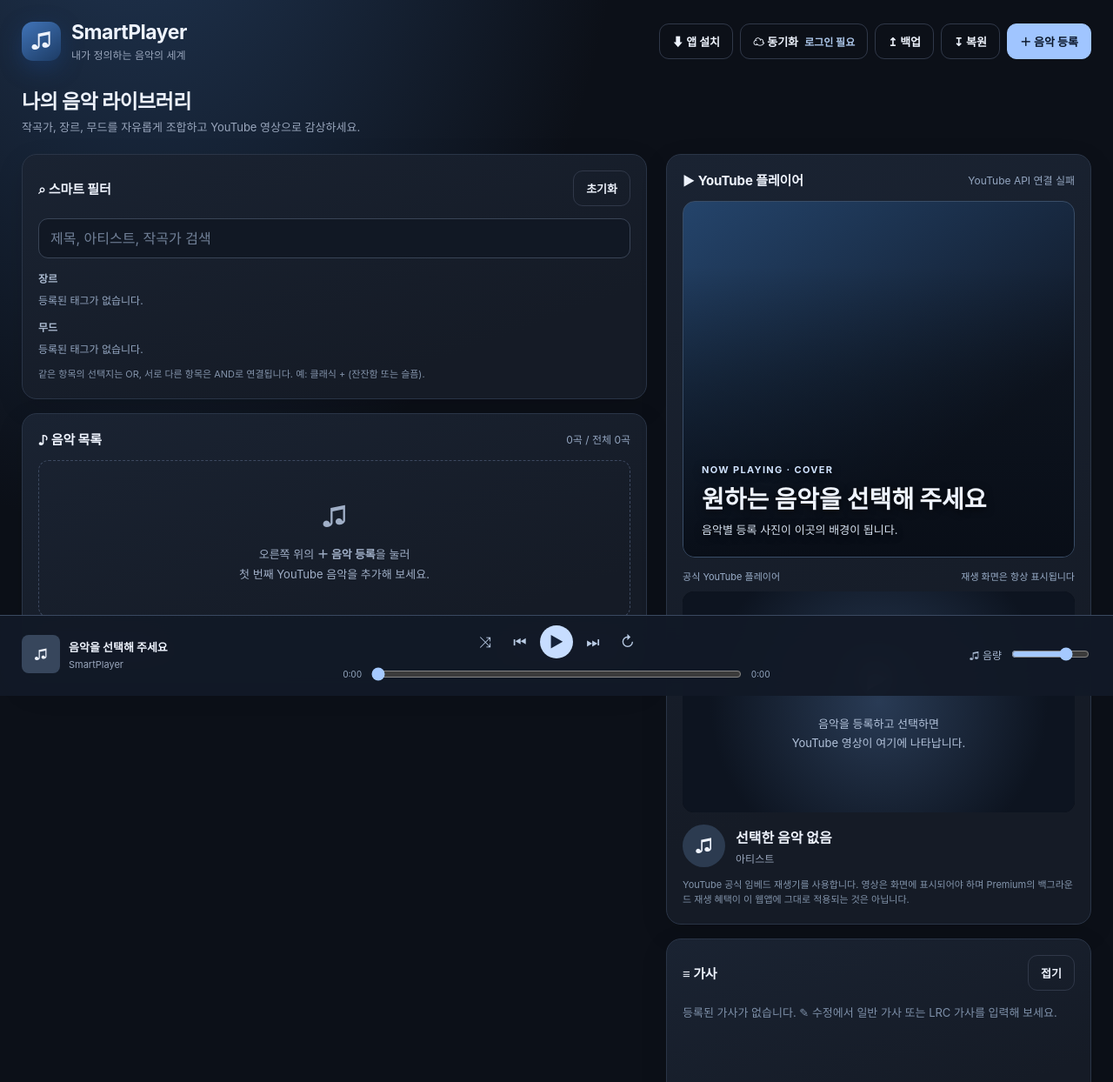
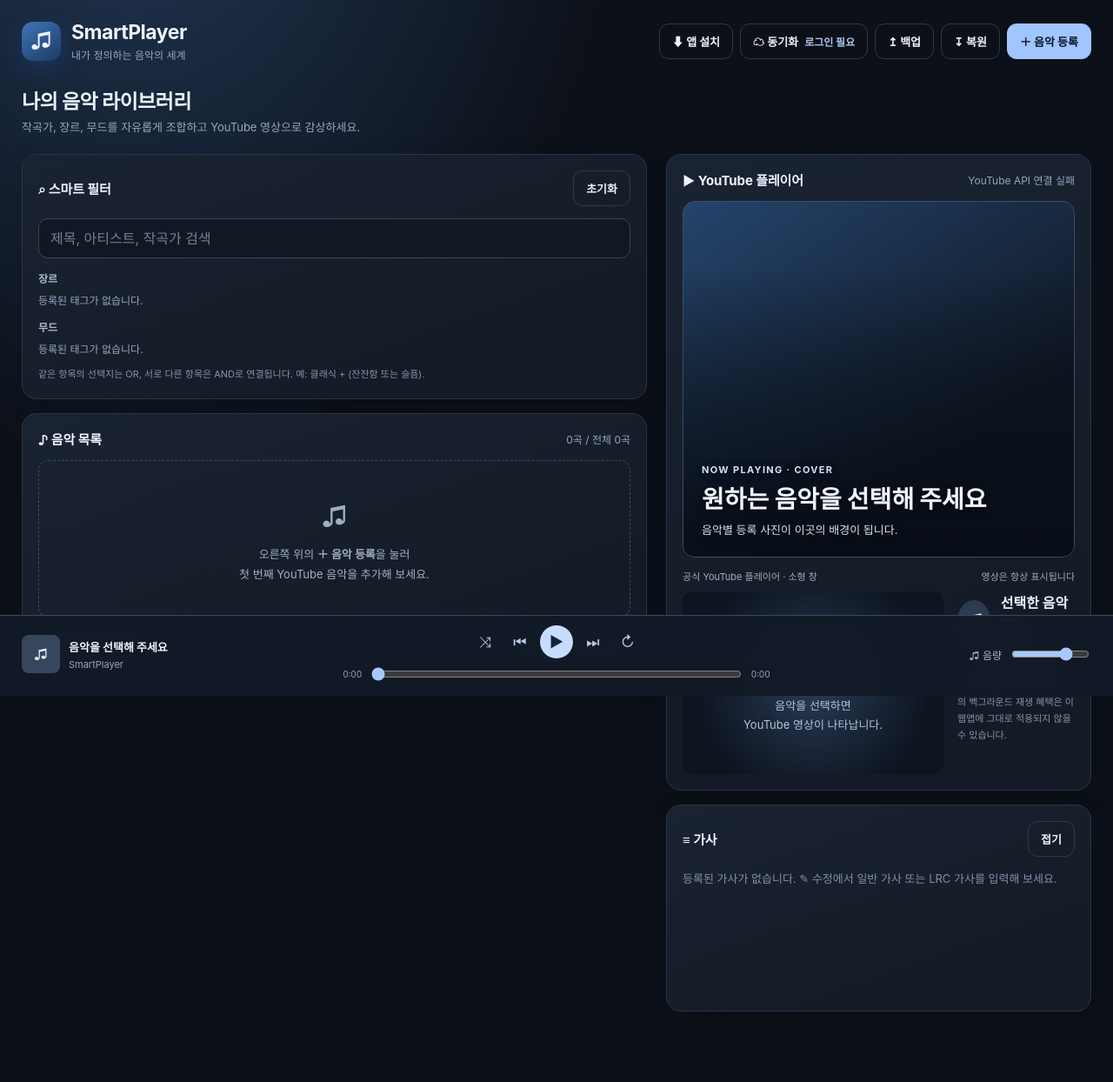
Before and after one commit to FreiJYun/smartPlayer, a plain HTML site: page SmartPlayer_v0.4_preview.html in a window 1280 px wide. Shown: the top 1244 px of the page at 87% size. Drawn offline with nearby package versions, Linux system fonts and the light colour scheme.

Commit message:
Keep cover large and compact YouTube player below it

```diff
--- a/SmartPlayer_v0.4_preview.html
+++ b/SmartPlayer_v0.4_preview.html
@@ -39,6 +39,18 @@
     .video-frame{min-height:210px}
     .video-frame #yt-player{min-height:210px}
     @media(max-width:640px){.cover-stage{min-height:235px;height:270px}.cover-stage-info{padding:17px}.video-frame{min-height:210px}}
+    /* v0.4 mini-player: keep the full-size cover, resize only the visible YouTube embed. */
+    .mini-playback-row{display:grid;grid-template-columns:minmax(220px,300px) minmax(0,1fr);gap:16px;align-items:start}
+    .mini-playback-row .video-frame{width:100%;height:210px;min-height:210px;max-height:none;aspect-ratio:auto;flex:none}
+    .mini-playback-row .video-frame #yt-player{width:100%;height:100%;min-height:210px}
+    .mini-playback-details{display:flex;flex-direction:column;gap:12px;min-width:0;overflow-wrap:anywhere}
+    .mini-playback-details .now{margin-top:0;min-width:0}
+    .mini-playback-details .little-note{margin:0;line-height:1.7}
+    @media(max-width:650px){
+      .mini-playback-row{grid-template-columns:minmax(0,1fr);gap:14px}
+      .mini-playback-row .video-frame{width:min(100%,340px)}
+      .mini-playback-details .now{margin-top:0}
+    }
     /* Optional sync dialog; the established player layout remains unchanged. */
     .sync-status{display:inline-block;font-size:12px;color:#abc5e8;margin:0 0 0 4px}
     .sync-help{font-size:12px;color:#aabbd4;line-height:1.7;margin:0 0 12px}
@@ -83,10 +95,14 @@
               <div class="cover-stage-artist" id="stageArtist">음악별 등록 사진이 이곳의 배경이 됩니다.</div>
             </div>
           </div>
-          <div class="video-caption"><span>공식 YouTube 플레이어</span><span>재생 화면은 항상 표시됩니다</span></div>
-          <div class="video-frame"><div id="yt-player"></div><div class="video-placeholder" id="videoPlaceholder"><div><span class="youtube-mark">▶</span>음악을 등록하고 선택하면<br>YouTube 영상이 여기에 나타납니다.</div></div></div>
-          <div class="now"><div id="artistPhoto" class="avatar" aria-label="아티스트 사진">♫</div><div style="min-width:0"><div id="nowTitle" class="now-title">선택한 음악 없음</div><div id="nowArtist" class="now-artist">아티스트</div></div></div>
-          <p class="little-note">YouTube 공식 임베드 재생기를 사용합니다. 영상은 화면에 표시되어야 하며 Premium의 백그라운드 재생 혜택이 이 웹앱에 그대로 적용되는 것은 아닙니다.</p>
+          <div class="video-caption"><span>공식 YouTube 플레이어 · 소형 창</span><span>영상은 항상 표시됩니다</span></div>
+          <div class="mini-playback-row">
+            <div class="video-frame"><div id="yt-player"></div><div class="video-placeholder" id="videoPlaceholder"><div><span class="youtube-mark">▶</span>음악을 선택하면<br>YouTube 영상이 나타납니다.</div></div></div>
+            <div class="mini-playback-details">
+              <div class="now"><div id="artistPhoto" class="avatar" aria-label="아티스트 사진">♫</div><div style="min-width:0"><div id="nowTitle" class="now-title">선택한 음악 없음</div><div id="nowArtist" class="now-artist">아티스트</div></div></div>
+              <p class="little-note">공식 YouTube 임베드 재생기를 사용합니다. Premium의 백그라운드 재생 혜택은 이 웹앱에 그대로 적용되지 않을 수 있습니다.</p>
+            </div>
+          </div>
         </div>
         <div class="panel">
           <div class="panel-head"><h2>≡ 가사</h2><button id="toggleLyrics" class="btn ghost" aria-expanded="true">접기</button></div>
```
